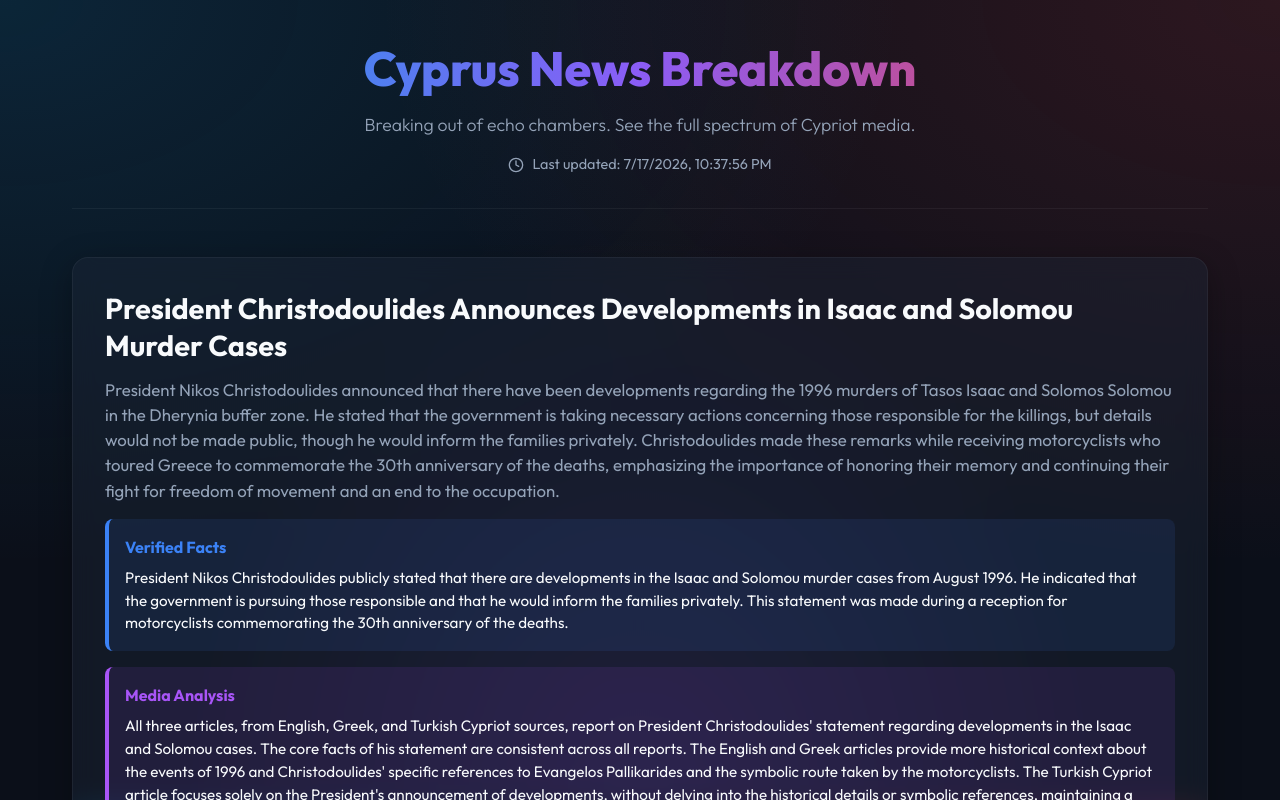
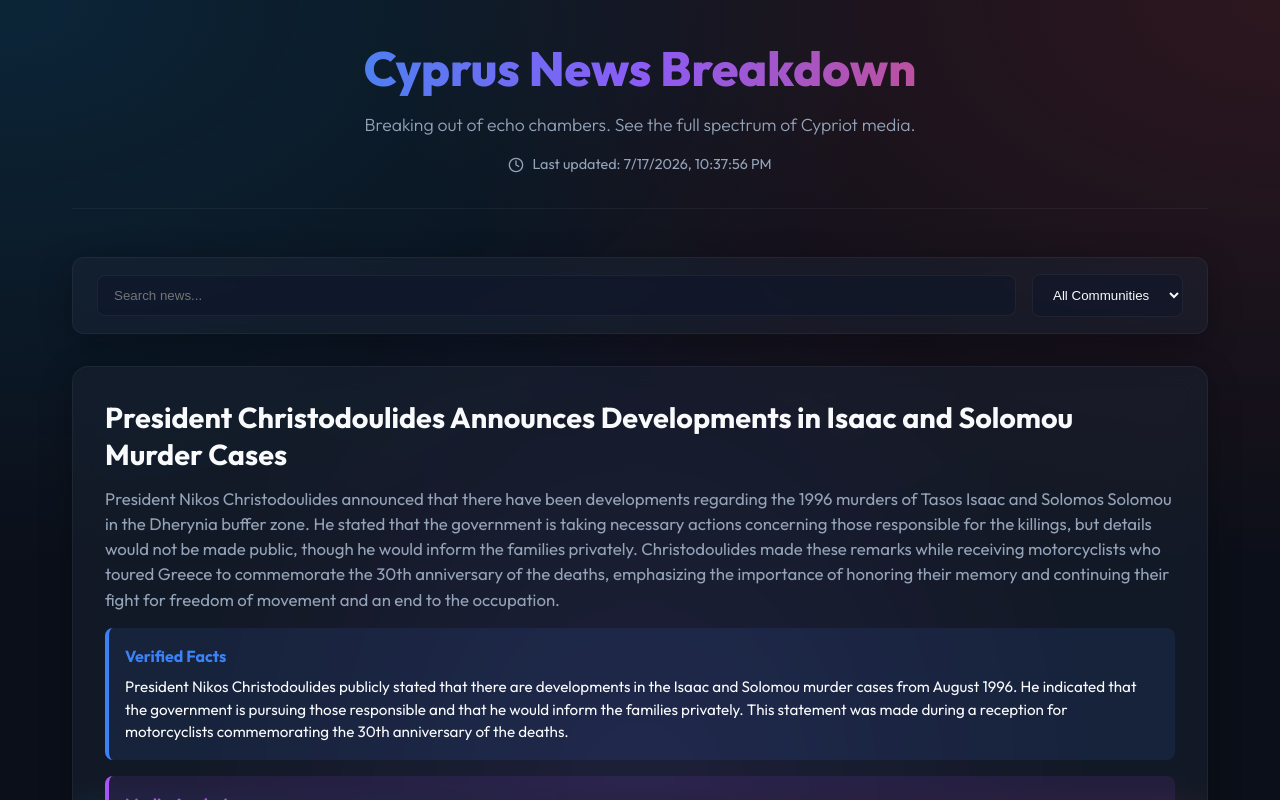
Before and after one commit to SteliosKyriacou/cyprus-news-breakdown, a React (Vite) app: page / in a window 1280 px wide. Shown: the top 800 px of the page. Built offline with nearby package versions, Linux system fonts and the light colour scheme.

Commit message:
Add support for fetching today's news and appending, add fetch_today_news.sh script

```diff
--- a/src/App.jsx
+++ b/src/App.jsx
@@ -77,6 +77,8 @@ const CommunityBar = ({ dist }) => {
 function App() {
   const [data, setData] = useState(null);
   const [loading, setLoading] = useState(true);
+  const [searchQuery, setSearchQuery] = useState('');
+  const [communityFilter, setCommunityFilter] = useState('All');
 
   useEffect(() => {
     // In production, this fetches from the static JSON file generated by GitHub Actions
@@ -106,6 +108,14 @@ function App() {
     );
   }
 
+  const filteredStories = data.stories.filter(story => {
+    const matchesSearch = story.headline.toLowerCase().includes(searchQuery.toLowerCase()) ||
+                          story.summary.toLowerCase().includes(searchQuery.toLowerCase());
+    const matchesCommunity = communityFilter === 'All' ||
+                             (story.communityCoverage && story.communityCoverage[communityFilter] > 0);
+    return matchesSearch && matchesCommunity;
+  });
+
   return (
     <div className="container">
       <header>
@@ -120,9 +130,34 @@ function App() {
         </motion.div>
       </header>
 
+      <div className="controls-bar glass" style={{ padding: '1rem 1.5rem', borderRadius: '12px', display: 'flex', gap: '1rem', marginBottom: '2rem', flexWrap: 'wrap', alignItems: 'center' }}>
+        <input
+          type="text"
+          placeholder="Search news..."
+          value={searchQuery}
+          onChange={(e) => setSearchQuery(e.target.value)}
+          style={{ flex: 1, padding: '0.75rem 1rem', borderRadius: '8px', border: '1px solid var(--card-border)', background: 'rgba(15, 23, 42, 0.6)', color: 'var(--text-main)', outline: 'none', minWidth: '200px' }}
+        />
+        <select
+          value={communityFilter}
+          onChange={(e) => setCommunityFilter(e.target.value)}
+          style={{ padding: '0.75rem 1rem', borderRadius: '8px', border: '1px solid var(--card-border)', background: 'rgba(15, 23, 42, 0.6)', color: 'var(--text-main)', outline: 'none', cursor: 'pointer' }}
+        >
+          <option value="All">All Communities</option>
+          <option value="Greek">Greek Cypriot</option>
+          <option value="Turkish">Turkish Cypriot</option>
+          <option value="English">English Media</option>
+        </select>
+      </div>
+
       <main>
         <AnimatePresence>
-          {data.stories.map((story, idx) => (
+          {filteredStories.length === 0 ? (
+            <motion.div initial={{ opacity: 0 }} animate={{ opacity: 1 }} style={{ textAlign: 'center', padding: '3rem', color: 'var(--text-muted)' }}>
+              <h3>No stories match your filters.</h3>
+            </motion.div>
+          ) : (
+            filteredStories.map((story, idx) => (
               <motion.div
                 key={idx}
                 className="story-card glass"
@@ -174,7 +209,7 @@ function App() {
                 </div>
               </div>
             </motion.div>
-          ))}
+          )))}
         </AnimatePresence>
       </main>
     </div>
```
Also changed, not shown: 2 other files (tests, documents, lock files or other folders). Lines whose indentation alone changed are shown as unchanged.
